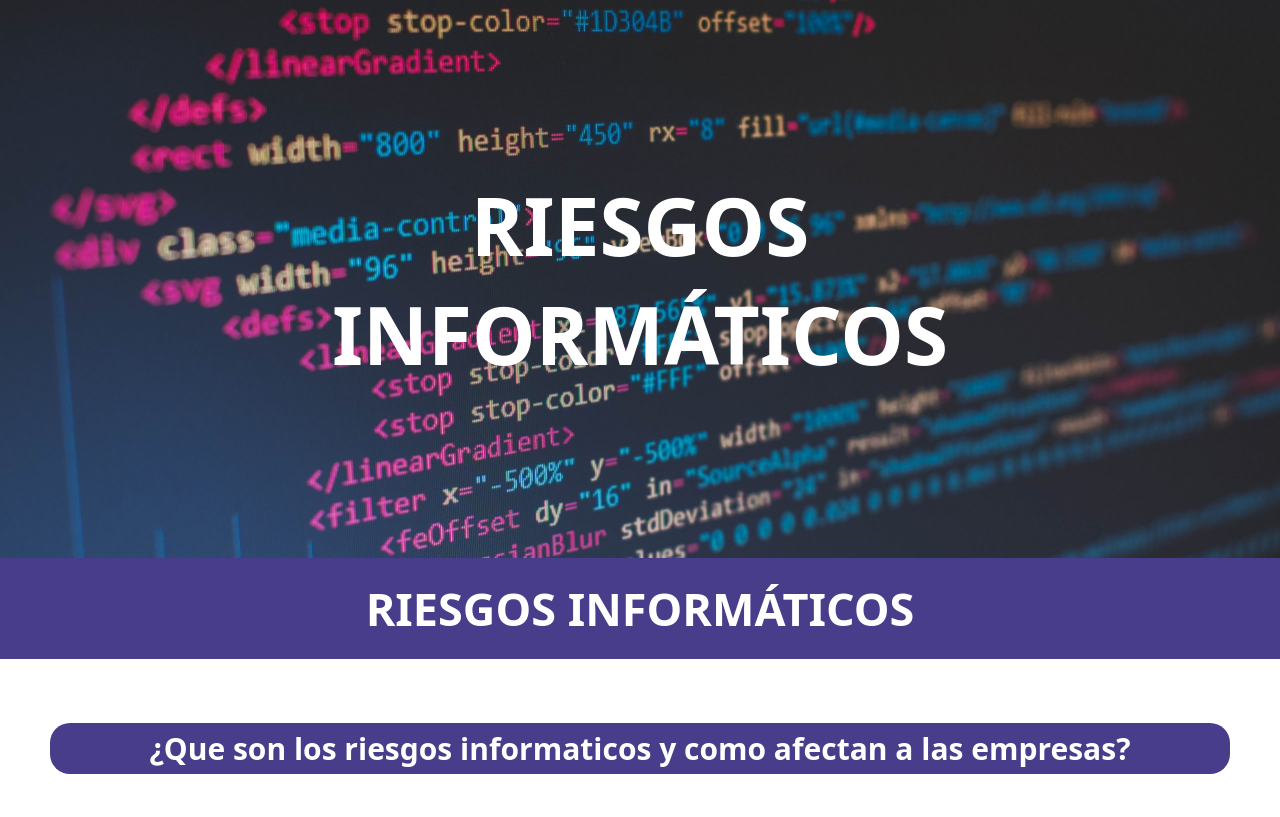
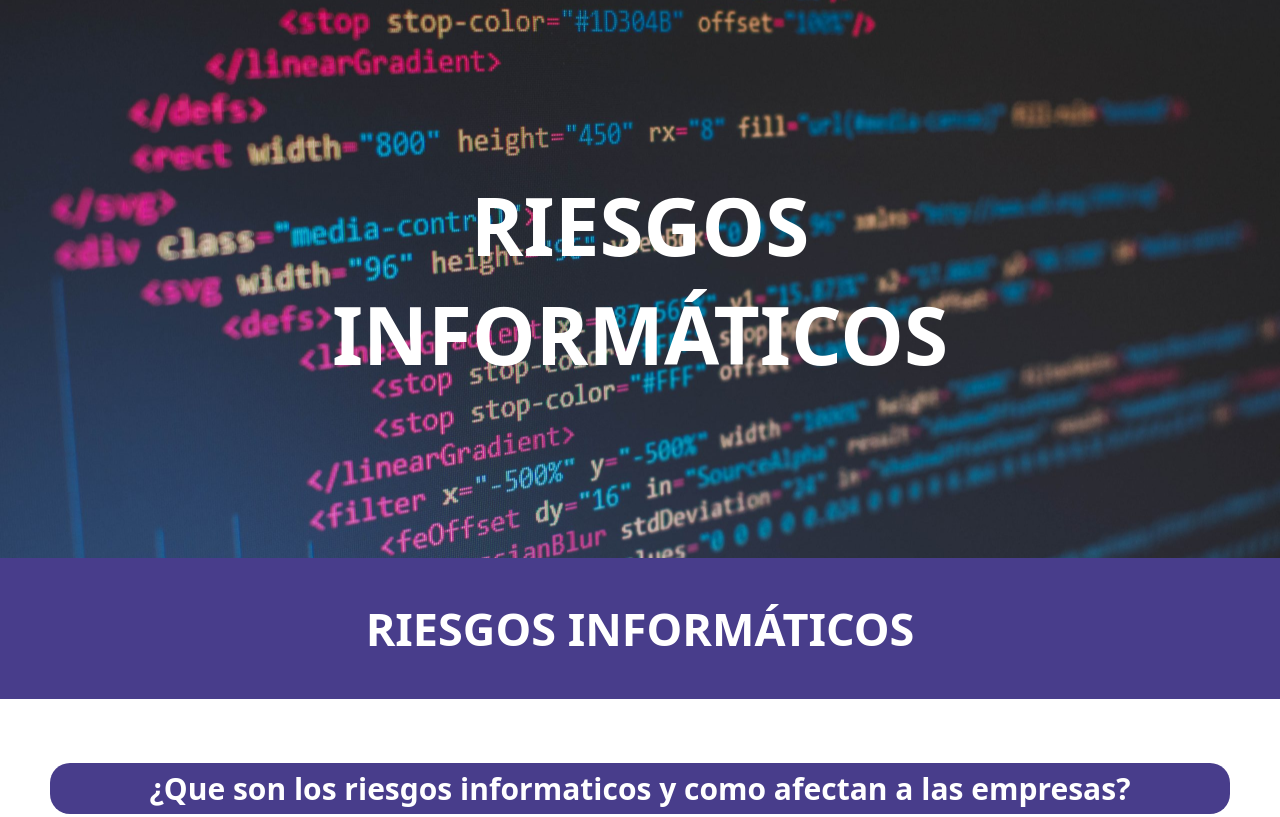
Before and after one commit to Jesdondt/riesgosinformaticos, a plain HTML site: page index.html in a window 1280 px wide. Shown: the top 817 px of the page. Drawn offline with Linux system fonts and the light colour scheme.

Commit message:
Commit Inicial

```diff
--- a/estilo.css
+++ b/estilo.css
@@ -26,8 +26,6 @@ h1{
     padding: 20px;
     color: white;
 }
-
-
 
 h3{
     font-size: 28px;
@@ -142,7 +140,7 @@ header{
     position: sticky;
     top: 0;
     font-size: 45px;
-    padding: 20px 20px;
+    padding: 40px 20px;
     background-color: darkslateblue;
     border-radius: 0px;
     margin: 0px 0px;
```
